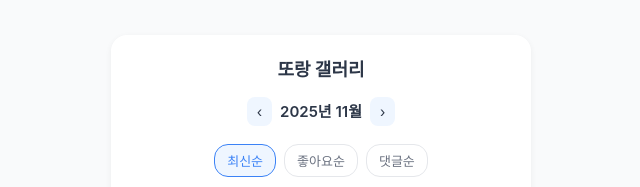
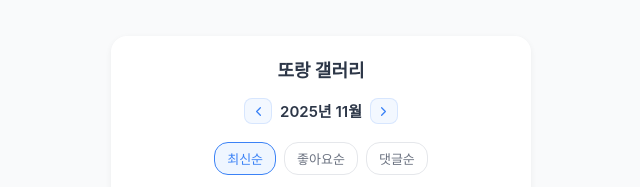
Before and after one commit to DevKyu/Torang, a React (Vite) app: page /gallery in a window 1280 px wide. Shown: the part 201-388 px from the top of the page, without its empty margins (319-959 px from the left). Built offline with nearby package versions, Linux system fonts and the light colour scheme; no server answers; the database is empty; sample sign-in values are in the browser's storage.

Commit message:
fix: ui 개선

```diff
--- a/src/components/gallery/GalleryList.tsx
+++ b/src/components/gallery/GalleryList.tsx
@@ -2,7 +2,7 @@ import { useState, useEffect, useMemo } from 'react';
 import { motion, AnimatePresence } from 'framer-motion';
 import { Swiper, SwiperSlide } from 'swiper/react';
 import { Pagination } from 'swiper/modules';
-import { Heart, MessageCircle } from 'lucide-react';
+import { ChevronLeft, ChevronRight, Heart, MessageCircle } from 'lucide-react';
 
 import {
   GalleryOuter,
@@ -169,14 +169,16 @@ const GalleryList = ({
               disabled={isPrevDisabled}
               onClick={() => moveMonth(-1)}
             >
-              ‹
+              <ChevronLeft size={15} />
             </MonthNavButton>
 
             <MonthText>
               {year}년 {month}월
             </MonthText>
 
-            <MonthNavButton onClick={() => moveMonth(1)}>›</MonthNavButton>
+            <MonthNavButton onClick={() => moveMonth(1)}>
+              <ChevronRight size={15} />
+            </MonthNavButton>
           </HeaderRow>
 
           <FilterRow>
--- a/src/components/lightbox/CommentSheet.tsx
+++ b/src/components/lightbox/CommentSheet.tsx
@@ -135,23 +135,12 @@ export const CommentSheet = () => {
     };
   }, [commentOpen]);
 
-  const runClose = useCallback(async () => {
+  const runClose = useCallback(() => {
     if (isClosing) return;
     setIsClosing(true);
-    try {
-      await Promise.all([
-        animate(y, 360, { duration: 0.32, ease: [0.25, 0.8, 0.4, 1] }),
-        animate(sheetOpacity, 0, { duration: 0.26 }),
-      ]);
-    } finally {
-      closeComment();
-      setIsClosing(false);
-      requestAnimationFrame(() => {
-        y.set(0);
-        sheetOpacity.set(1);
-      });
-    }
-  }, [isClosing, closeComment, y, sheetOpacity]);
+    closeComment();
+    setTimeout(() => setIsClosing(false), 350);
+  }, [isClosing, closeComment]);
 
   const onDragEnd = useCallback(
     (_: any, info: PanInfo) => {
--- a/src/components/lightbox/LightBox.tsx
+++ b/src/components/lightbox/LightBox.tsx
@@ -31,6 +31,7 @@ import {
   IconRow,
   Count,
   CountBox,
+  NameBox,
 } from '../../styles/lightBoxStyle';
 
 import { useLightBoxStore } from '../../stores/lightBoxStore';
@@ -220,8 +221,11 @@ export const LightBox = () => {
 
   useEffect(() => {
     if (!isOpen) return;
+    window.history.pushState({ lb: true }, '');
+  }, [isOpen]);
 
-    window.history.pushState({ lb: true }, '');
+  useEffect(() => {
+    if (!isOpen) return;
 
     const onPop = () => {
       if (commentOpen) closeComment();
@@ -371,18 +375,7 @@ export const LightBox = () => {
               showIcon={showIcon}
               onClick={(e) => e.stopPropagation()}
             >
-              {!isUpload && name && (
-                <div
-                  style={{
-                    fontSize: 12,
-                    color: 'rgba(255,255,255,0.75)',
-                    marginBottom: hasDesc ? 6 : 12,
-                    lineHeight: 1.3,
-                  }}
-                >
-                  {name} 님의 사진
-                </div>
-              )}
+              {!isUpload && name && <NameBox>{name} 님의 사진</NameBox>}
 
               {hasDesc && (
                 <Description animate={{ opacity: 1 }}>
--- a/src/styles/galleryGridStyle.ts
+++ b/src/styles/galleryGridStyle.ts
@@ -45,18 +45,18 @@ export const Skeleton = styled.div<{ hidden: boolean }>`
   inset: 0;
   border-radius: inherit;
   opacity: ${(p) => (p.hidden ? 0 : 1)};
-  transition: opacity 0.35s ease;
+  transition: opacity 0.45s ease;
 
-  background: linear-gradient(120deg, #f0f0f0 0%, #f7f7f7 50%, #f0f0f0 100%);
-  background-size: 200% 200%;
-  animation: shimmer 1.4s ease-in-out infinite;
+  background: linear-gradient(90deg, #f4f5f6 0%, #e9eaec 50%, #f4f5f6 100%);
+  background-size: 300% 100%;
+  animation: shimmer 2.4s linear infinite;
 
   @keyframes shimmer {
     0% {
-      background-position: 0% 50%;
+      background-position: -200% 0;
     }
     100% {
-      background-position: 100% 50%;
+      background-position: 200% 0;
     }
   }
 `;
--- a/src/styles/galleryListFilterStyle.ts
+++ b/src/styles/galleryListFilterStyle.ts
@@ -17,23 +17,28 @@ export const HeaderRow = styled.div`
 `;
 
 export const MonthNavButton = styled.button`
-  background: ${colors.primarySoft};
-  border: none;
-  padding: 6px 10px;
+  display: flex;
+  align-items: center;
+  justify-content: center;
+  width: 28px;
+  height: 26px;
   border-radius: 8px;
+  background: rgba(59, 130, 246, 0.06);
+  border: 1px solid rgba(59, 130, 246, 0.15);
+  color: ${colors.primary};
   cursor: pointer;
-  font-size: 14px;
-  color: ${colors.textMain};
-  transition:
-    opacity 0.2s ease,
-    transform 0.2s ease;
+  transition: all 0.2s ease;
+
+  &:hover {
+    background: rgba(59, 130, 246, 0.1);
+  }
 
   &:active {
     transform: scale(0.92);
   }
 
   &:disabled {
-    opacity: 0.35;
+    opacity: 0.3;
     cursor: default;
     transform: none;
   }
--- a/src/styles/lightBoxStyle.ts
+++ b/src/styles/lightBoxStyle.ts
@@ -11,7 +11,7 @@ export const getBottomOffset = (showIcon: boolean) =>
   `calc(${DESC_H + (showIcon ? FOOTER_H : 0)}px + env(safe-area-inset-bottom, 0px))`;
 
 const stableHeight = (showIcon: boolean) => `
-  max(300px, calc(100dvh - ${topOffset} - ${getBottomOffset(showIcon)}));
+  max(300px, calc(100dvh - ${topOffset} - ${getBottomOffset(showIcon)})  - 16px);
 `;
 
 const gpu = `
@@ -25,11 +25,9 @@ export const Overlay = styled(motion.div)`
   z-index: 9999;
   background: rgba(0, 0, 0, 0.78);
   backdrop-filter: blur(3px);
-
   display: flex;
   flex-direction: column;
   align-items: center;
-
   -webkit-touch-callout: none;
   -webkit-user-select: none;
   ${gpu}
@@ -90,14 +88,11 @@ export const ImageBox = styled.div<{ showIcon: boolean }>`
   width: 100%;
   height: ${({ showIcon }) => stableHeight(showIcon)};
   min-height: 300px;
-
   position: relative;
   overflow: hidden;
-
   display: flex;
   justify-content: center;
   align-items: center;
-
   touch-action: none;
   ${gpu}
 `;
@@ -106,7 +101,6 @@ export const Slide = styled.div`
   flex: 0 0 auto;
   height: 100%;
   width: 100%;
-
   position: relative;
   display: flex;
   justify-content: center;
@@ -124,45 +118,59 @@ export const ViewerImage = styled.img`
   will-change: opacity;
 `;
 
+export const NameBox = styled.div`
+  font-size: 12px;
+  color: rgba(255, 255, 255, 0.75);
+  line-height: 1.3;
+  margin-bottom: 8px;
+  pointer-events: none;
+  max-width: 420px;
+  text-align: center;
+`;
+
 export const DescriptionWrap = styled.div<{ showIcon: boolean }>`
+  position: absolute;
+  bottom: ${({ showIcon }) =>
+    showIcon
+      ? `calc(${FOOTER_H}px + env(safe-area-inset-bottom, 0px))`
+      : `calc(env(safe-area-inset-bottom, 0px))`};
+
+  left: 50%;
+  transform: translateX(-50%);
   width: 100%;
-  margin-top: 16px;
-
+  max-width: 420px;
   display: flex;
   flex-direction: column;
   align-items: center;
   text-align: center;
-
-  padding-bottom: ${({ showIcon }) =>
-    showIcon
-      ? `calc(${FOOTER_H}px + env(safe-area-inset-bottom, 0px))`
-      : `calc(env(safe-area-inset-bottom, 0px) + 12px)`};
+  pointer-events: none;
 `;
 
 export const Description = styled(motion.div)`
   width: 86%;
   max-width: 420px;
-
+  max-height: 80px;
+  overflow-y: auto;
   padding: 10px 14px;
   border-radius: 12px;
   background: rgba(0, 0, 0, 0.58);
   backdrop-filter: blur(12px);
-
   color: #fff;
   font-size: 14px;
   text-align: center;
+  pointer-events: auto;
   -webkit-font-smoothing: antialiased;
+  font-family:
+    'Apple Color Emoji', 'Segoe UI Emoji', 'Noto Color Emoji', sans-serif;
 `;
 
 export const Footer = styled.div<{ showIcon: boolean }>`
   width: 100%;
   height: ${({ showIcon }) =>
     showIcon ? `calc(${FOOTER_H}px + env(safe-area-inset-bottom, 0px))` : '0'};
-
   display: ${({ showIcon }) => (showIcon ? 'flex' : 'none')};
   justify-content: center;
   align-items: flex-start;
-
   position: fixed;
   bottom: 0;
 `;
@@ -193,7 +201,6 @@ export const Count = styled(motion.span)`
   font-size: 13px;
   color: #eee;
   line-height: 1;
-  -webkit-font-smoothing: antialiased;
 `;
 
 export const CountBox = styled.div`
```
